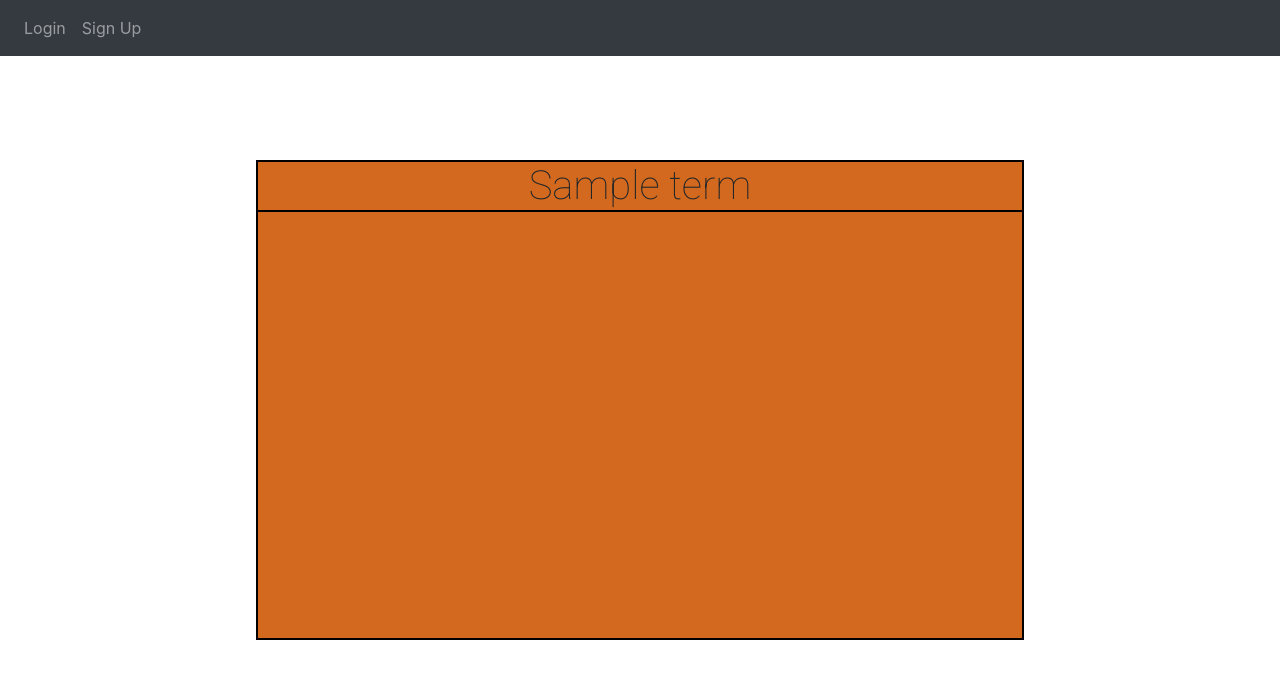
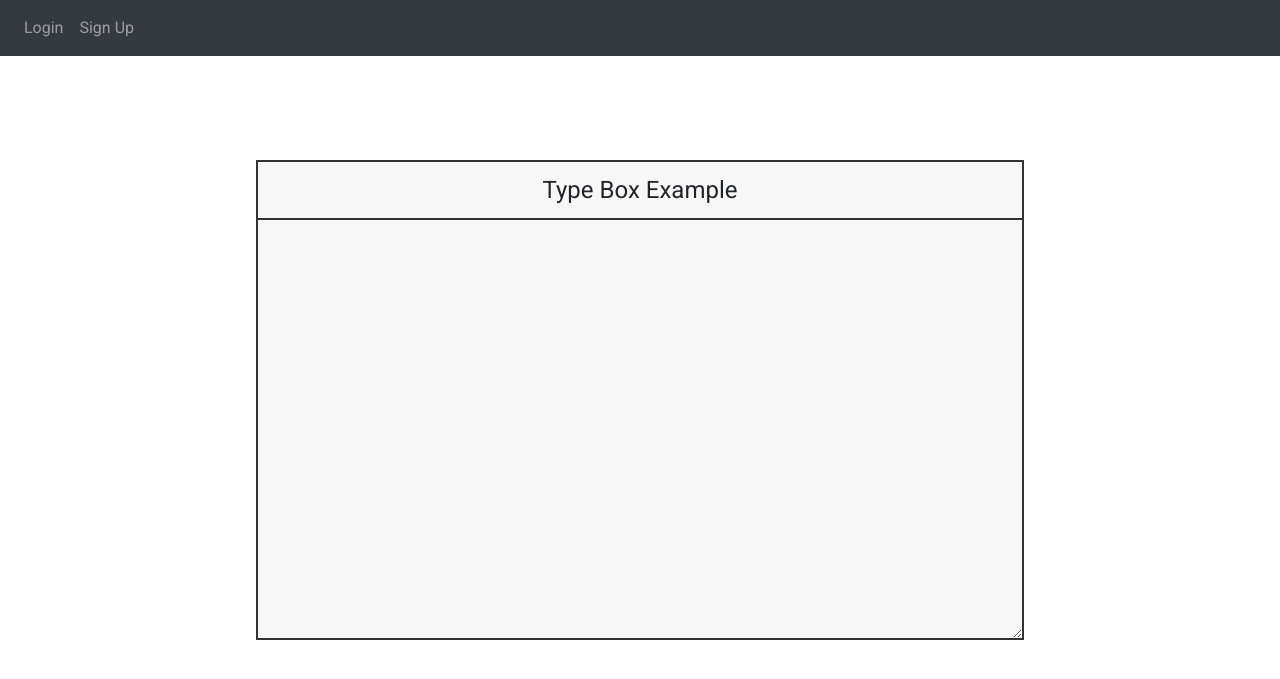
Before and after one commit to Cory-Avrutis/Free-Quizlet, a Flask app: template website/templates/write_set.html in a window 1280 px wide. Shown: the top 679 px of the page. Run offline with Flask 3, Linux system fonts and the light colour scheme; a user stored in the database is signed in; the template is opened without the code that fills it: most values are stand-ins (such as "Sample title", 1, 10 or a date in 2020); a database or web service that is not in the repository returns one stand-in record (values such as "Sample title").

Commit message:
Add front end code for the type box
Still working on javascript componenetes

```diff
--- a/website/templates/write_set.html
+++ b/website/templates/write_set.html
@@ -1,84 +1,56 @@
 {% extends "base.html" %}
 
-{% block title %}Write Mode{% endblock %}
-
+{% block title %}Edit Study Set{% endblock %}
 
 {% block content %}
 <head>
-    <link rel="stylesheet" href="https://fonts.googleapis.com/css2?family=Roboto:wght@100&display=swap">
-    <!--
-        Changing up the font a bit for the type chase affect. Got the font from Google's fonts, under the family Roboto
-    -->
+  <title>Type Box Example</title>
+  <link rel="stylesheet" href="https://fonts.googleapis.com/css?family=Roboto">
   <style>
-        .type_box{
-            width: 60%; /* Makes the width and size of the box about 60% of width and heigh of screens, respectively */
-            height: 60%;
-            background-color:chocolate; /* Going for a home depot look lol for development. will change when feature is ready*/
-            border: 2px solid black;
-
-            position: absolute;           /*disregards other css rules, makes this div go directly where's it is intended */
-            top: 50%;                     /*put its 50% from top*/
-            left: 50%;                    /*and 50% away from the left*/
-            transform: translate(-50%, -50%);   /* Helps place it in middle*/
-
-            font-family: Roboto;                /* I liked this font for a type chase affect.*/
+    body {
+      font-family: "Roboto", sans-serif;
+      margin: 0;
+      padding: 0;
     }
 
-        .type_box .header{
-            border-bottom: 2px solid black;     /* Creates the underline affect for the header component*/
-            text-align: center;
-            font-size: 20px;
-            height: 50px;                         /*Takes up the first 50 pixels of the type_box height*/
-            overflow-y: scroll;                   /*Allows text to be scrolled*/
+    .type-box {
+      width: 60%;   /*make it 60% of the user's screen*/
+      height: 60%;
+
+      background-color: #f7f7f7;
+      border: 2px solid #333;
+      position: absolute;        /*specifies that the box is positioned relative to its nearest positioned ancestor (cory's nav bar)*/
+      top: 50%;     /*centers it*/
+      left: 50%;    /*centers it*/
+      transform: translate(-50%, -50%); /*centers it*/
+      display: flex;            /*allows to easily manipulate the layout and positioning of the elements inside the box*/
+      flex-direction: column;   /*the flex items will be stacked vertically rather than horizontally*/
     }
 
-        .type_box .header, .type_box .body {
-            overflow: hidden;   /*Hides scroll bar for scrolling for the overflow-y texts.*/
+    .type-box-header {
+      border-bottom: 2px solid #333;
+      padding: 10px;
+      font-size: 24px;
+      text-align: center;
     }
 
-
-        .type_box .body{
-            font-size: 20px;
-            height: calc(100% - 30px); /* subtract the height of the header from the total height */
-            width: 100%;
-            margin: 0;
-        }
-
-        .type_box .body input {
-            width: 100%;
-            height: 100%;
+    .type-box-input {
+      flex-grow: 1;             /* the input will grow and occupy more space if there is extra space available in the box*/
+      padding: 10px;
+      font-size: 18px;
       border: none;
       outline: none;
-            font-family: Roboto;
-            font-size: 20px;
-            text-align: left;
       background-color: transparent;
     }
-
   </style>
 </head>
 
-{% for term in cards %}
-    <div id = "main_box" class="type_box" >
-        <div id = "term" class="header">
-            <h1>
-                {{ term }}
-            </h1>
-        </div>
-
-        <div id = "definition" class = "body">
-            <input id="input_definition" type="text" class = "input_text">
-        </div>
-    </div>
-<!--
-    will need to work with javascript to only advance iteration when user hits 100%
--->
-{% endfor %}
 
 
-<script>
-    //work in progress
-</script>
-
-
+<body>
+  <div class="type-box">
+    <div class="type-box-header">Type Box Example</div>
+    <textarea class="type-box-input"></textarea>
+  </div>
+</body>
 {% endblock %}
```
Lines whose indentation alone changed are shown as unchanged.
